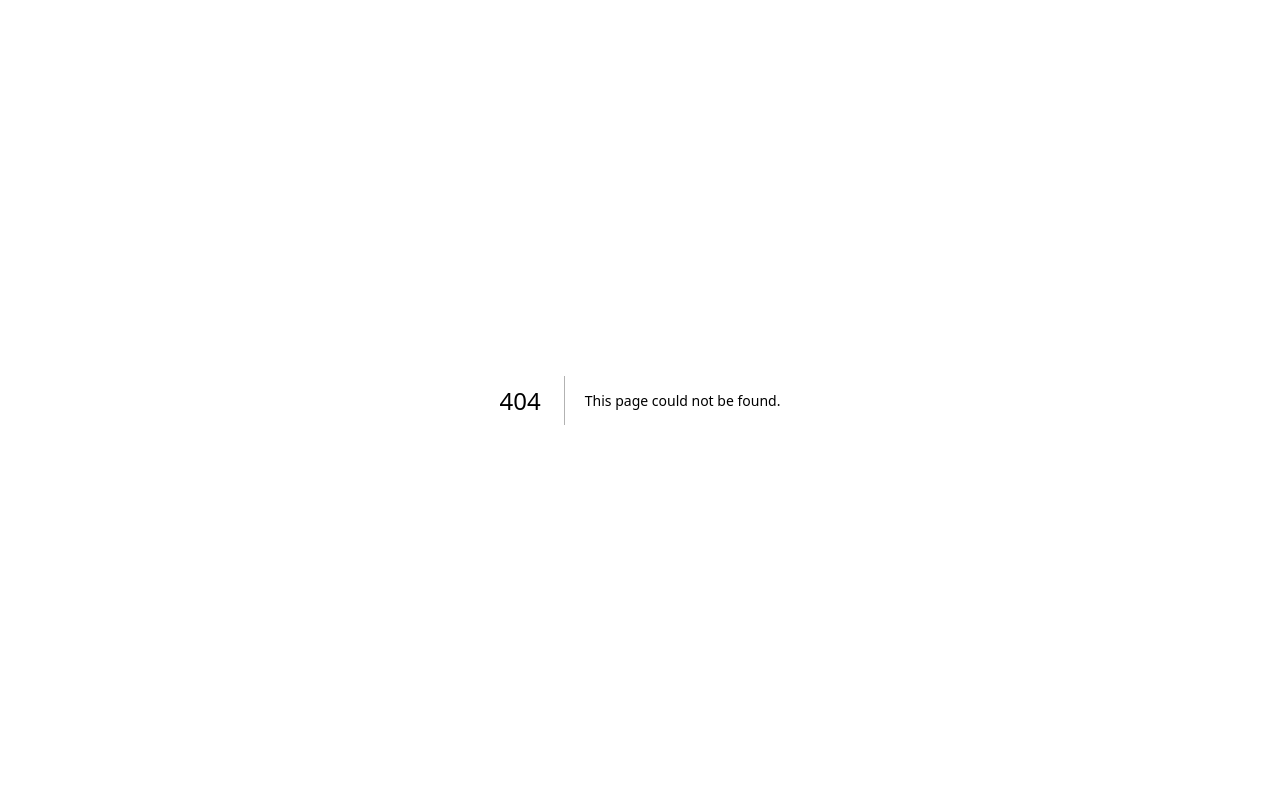
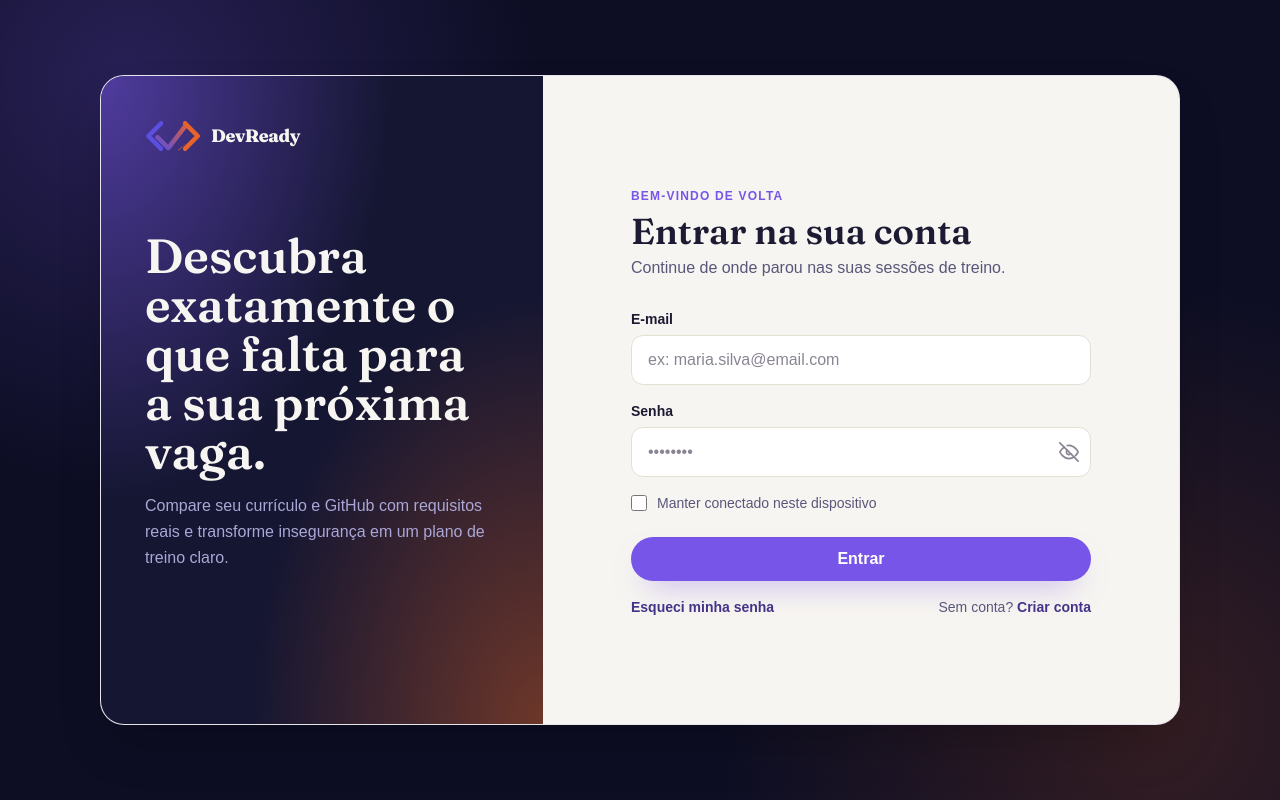
Before and after one commit to juninhos-comunidade/devready, a Next.js app: page /login in a window 1280 px wide. Before the commit this address had no page. Built offline with nearby package versions, Linux system fonts and the light colour scheme.

Commit message:
criação da tela de login, ajuste na validações do cadastro e aplicação da logo

```diff
--- a/app/cadastro/page.tsx
+++ b/app/cadastro/page.tsx
@@ -2,6 +2,8 @@
 
 import { useState } from "react";
 import Link from "next/link";
+import { Logo } from "@/components/Logo";
+import { EyeIcon } from "@/components/EyeIcon";
 
 function StepDots({ step }: { step: 1 | 2 }) {
   // aria-label descreve o passo pra leitor de tela, já que a info aqui é 100% visual (bolinhas/cores)
@@ -17,38 +19,6 @@ function StepDots({ step }: { step: 1 | 2 }) {
         }`}
       />
     </div>
-  );
-}
-
-function EyeIcon({ open }: { open: boolean }) {
-  return open ? (
-    <svg
-      width="20"
-      height="20"
-      viewBox="0 0 24 24"
-      fill="none"
-      stroke="currentColor"
-      strokeWidth="2"
-      strokeLinecap="round"
-      strokeLinejoin="round"
-    >
-      <path d="M1 12s4-8 11-8 11 8 11 8-4 8-11 8-11-8-11-8Z" />
-      <circle cx="12" cy="12" r="3" />
-    </svg>
-  ) : (
-    <svg
-      width="20"
-      height="20"
-      viewBox="0 0 24 24"
-      fill="none"
-      stroke="currentColor"
-      strokeWidth="2"
-      strokeLinecap="round"
-      strokeLinejoin="round"
-    >
-      <path d="M17.94 17.94A10.94 10.94 0 0 1 12 20c-7 0-11-8-11-8a20.3 20.3 0 0 1 5.06-5.94M9.9 4.24A10.4 10.4 0 0 1 12 4c7 0 11 8 11 8a20.3 20.3 0 0 1-3.22 4.44M14.12 14.12a3 3 0 1 1-4.24-4.24" />
-      <path d="M1 1l22 22" />
-    </svg>
   );
 }
 
@@ -194,9 +164,7 @@ export default function Cadastro() {
             backgroundColor: "#151632",
           }}
         >
-          <span className="font-[family-name:var(--font-display)] text-lg font-extrabold tracking-tight">
-            {"</>"} DevReady
-          </span>
+          <Logo />
 
           <div>
             <h1 className="font-[family-name:var(--font-display)] max-w-[420px] text-3xl md:text-5xl leading-[1.02] font-semibold">
@@ -341,7 +309,7 @@ export default function Cadastro() {
                 <div className="mt-4 flex justify-between text-sm text-[#59567a]">
                   <span>
                     Já tem conta?{" "}
-                    <Link href="/" className="font-extrabold text-[#443388]">
+                    <Link href="/login" className="font-extrabold text-[#443388]">
                       Fazer login
                     </Link>
                   </span>
--- /dev/null
+++ b/app/login/page.tsx
@@ -0,0 +1,131 @@
+"use client";
+
+import { useState } from "react";
+import Link from "next/link";
+import { Logo } from "@/components/Logo";
+import { EyeIcon } from "@/components/EyeIcon";
+
+export default function Login() {
+  // "senha visível ou não" é um estadinho simples: começa escondida (false)
+  // e vira true quando a pessoa clica no olhinho, só isso
+  const [showPassword, setShowPassword] = useState(false);
+
+  return (
+    // Mesma "casca" visual do Cadastro (fundo escuro com gradiente + card
+    // claro flutuando no meio) — repetir esse layout em toda tela de
+    // autenticação é o que dá a sensação de "é o mesmo site" pra quem navega
+    <main
+      className="min-h-screen grid place-items-center p-4 md:p-8"
+      style={{
+        backgroundImage:
+          "radial-gradient(circle at 10% 10%, rgba(119,85,232,0.25), transparent 30%), radial-gradient(circle at 90% 90%, rgba(232,100,29,0.18), transparent 32%)",
+        backgroundColor: "#0d0e24",
+      }}
+    >
+      <section className="w-full max-w-[1080px] grid grid-cols-1 overflow-hidden rounded-2xl border border-[#a7a2d9]/20 bg-[#f7f5f1] shadow-2xl sm:rounded-3xl md:min-h-[650px] md:grid-cols-[0.82fr_1.18fr]">
+        <aside
+          className="relative flex flex-col p-8 md:p-11 text-[#f7f5f1] overflow-hidden"
+          style={{
+            backgroundImage:
+              "radial-gradient(120% 120% at 0 0, rgba(119,85,232,0.6), transparent 55%), radial-gradient(120% 120% at 100% 100%, rgba(232,100,29,0.42), transparent 55%)",
+            backgroundColor: "#151632",
+          }}
+        >
+          <Logo />
+
+          {/* sem a citação lá embaixo, essa div não precisa mais do justify-between
+              pra se espalhar pelo aside inteiro — um mt fixo já cria o respiro
+              entre o logo e o título, igual ao print que você mandou */}
+          <div className="mt-12 md:mt-20">
+            <h1 className="font-[family-name:var(--font-display)] max-w-[420px] text-3xl md:text-5xl leading-[1.02] font-semibold">
+              Descubra exatamente o que falta para a sua próxima vaga.
+            </h1>
+            <p className="mt-4 max-w-[380px] text-[#aaa6d6] leading-relaxed">
+              Compare seu currículo e GitHub com requisitos reais e
+              transforme insegurança em um plano de treino claro.
+            </p>
+          </div>
+        </aside>
+
+        <div className="grid place-items-center p-6 md:p-12">
+          <form className="w-full max-w-[460px]">
+            <span className="text-xs font-extrabold tracking-widest text-[#7755e8] uppercase">
+              Bem-vindo de volta
+            </span>
+            <h2 className="font-[family-name:var(--font-display)] mt-1 mb-1 text-2xl md:text-4xl text-[#1d1b33]">
+              Entrar na sua conta
+            </h2>
+            <p className="mb-7 text-[#59567a] leading-relaxed">
+              Continue de onde parou nas suas sessões de treino.
+            </p>
+
+            <div className="grid gap-5 sm:gap-4">
+              <div className="grid gap-1.5">
+                <label htmlFor="email" className="text-sm font-extrabold text-[#1d1b33]">
+                  E-mail
+                </label>
+                <input
+                  id="email"
+                  type="email"
+                  required
+                  placeholder="ex: maria.silva@email.com"
+                  className="w-full rounded-xl border-[1.5px] border-[#e4dfd3] bg-white px-4 py-3 text-[#1d1b33] placeholder:text-[#8b8593] focus:border-[#7755e8] focus:outline-none focus:ring-2 focus:ring-[#7755e8]/30"
+                />
+              </div>
+
+              <div className="grid gap-1.5">
+                <label htmlFor="password" className="text-sm font-extrabold text-[#1d1b33]">
+                  Senha
+                </label>
+                {/* o campo de senha do login não precisa do checklist de regras
+                    (mínimo de caracteres etc.) que colocamos no Cadastro — aqui
+                    a senha já existe, só estamos conferindo, não criando */}
+                <div className="relative">
+                  <input
+                    id="password"
+                    type={showPassword ? "text" : "password"}
+                    required
+                    placeholder="••••••••"
+                    className="w-full rounded-xl border-[1.5px] border-[#e4dfd3] bg-white px-4 py-3 pr-11 text-[#1d1b33] placeholder:text-[#8b8593] focus:border-[#7755e8] focus:outline-none focus:ring-2 focus:ring-[#7755e8]/30"
+                  />
+                  <button
+                    type="button"
+                    onClick={() => setShowPassword((v) => !v)}
+                    aria-label={showPassword ? "Ocultar senha" : "Mostrar senha"}
+                    className="absolute inset-y-0 right-0 flex items-center px-3 text-[#8b8593] hover:text-[#7755e8]"
+                  >
+                    <EyeIcon open={showPassword} />
+                  </button>
+                </div>
+              </div>
+
+              <label className="flex items-center gap-2.5 text-sm text-[#59567a]">
+                <input type="checkbox" className="h-4 w-4" />
+                Manter conectado neste dispositivo
+              </label>
+
+              <button
+                type="submit"
+                className="mt-2 flex min-h-[44px] w-full items-center justify-center gap-2 rounded-full bg-[#7755e8] font-extrabold text-white shadow-[0_14px_32px_-16px_rgba(119,85,232,0.75)] transition hover:-translate-y-0.5 hover:bg-[#6647d1]"
+              >
+                Entrar
+              </button>
+            </div>
+
+            <div className="mt-4 flex flex-col gap-2 text-sm text-[#59567a] sm:flex-row sm:justify-between">
+              <Link href="/esqueci-senha" className="font-extrabold text-[#443388]">
+                Esqueci minha senha
+              </Link>
+              <span>
+                Sem conta?{" "}
+                <Link href="/cadastro" className="font-extrabold text-[#443388]">
+                  Criar conta
+                </Link>
+              </span>
+            </div>
+          </form>
+        </div>
+      </section>
+    </main>
+  );
+}
--- /dev/null
+++ b/components/EyeIcon.tsx
@@ -0,0 +1,35 @@
+// Ícone de "olhinho" pra alternar entre mostrar/esconder a senha digitada.
+// É um componente separado (em vez de um <img>) porque assim dá pra pintar
+// ele com a cor do texto ao redor (stroke="currentColor") e trocar entre os
+// dois desenhos (aberto/fechado) sem precisar carregar dois arquivos de imagem.
+export function EyeIcon({ open }: { open: boolean }) {
+  return open ? (
+    <svg
+      width="20"
+      height="20"
+      viewBox="0 0 24 24"
+      fill="none"
+      stroke="currentColor"
+      strokeWidth="2"
+      strokeLinecap="round"
+      strokeLinejoin="round"
+    >
+      <path d="M1 12s4-8 11-8 11 8 11 8-4 8-11 8-11-8-11-8Z" />
+      <circle cx="12" cy="12" r="3" />
+    </svg>
+  ) : (
+    <svg
+      width="20"
+      height="20"
+      viewBox="0 0 24 24"
+      fill="none"
+      stroke="currentColor"
+      strokeWidth="2"
+      strokeLinecap="round"
+      strokeLinejoin="round"
+    >
+      <path d="M17.94 17.94A10.94 10.94 0 0 1 12 20c-7 0-11-8-11-8a20.3 20.3 0 0 1 5.06-5.94M9.9 4.24A10.4 10.4 0 0 1 12 4c7 0 11 8 11 8a20.3 20.3 0 0 1-3.22 4.44M14.12 14.12a3 3 0 1 1-4.24-4.24" />
+      <path d="M1 1l22 22" />
+    </svg>
+  );
+}
--- /dev/null
+++ b/components/Logo.tsx
@@ -0,0 +1,24 @@
+import Image from "next/image";
+
+// Tentamos antes "esconder" o fundo branco do logo.png com mix-blend-multiply,
+// mas isso escurece as cores por cima de qualquer fundo colorido — o roxo e o
+// laranja perdiam o brilho. A solução certa é usar uma versão do ícone com
+// fundo já transparente de verdade (public/logo-icon.png, recortado a partir
+// do logo.png original), e escrever "DevReady" como texto normal do site ao
+// lado — assim as cores saem vivas, do jeito que aparecem no design original.
+export function Logo() {
+  return (
+    <div className="flex items-center gap-2.5">
+      <Image
+        src="/logo-icon.png"
+        alt=""
+        width={744}
+        height={425}
+        className="h-8 w-auto"
+      />
+      <span className="font-[family-name:var(--font-display)] text-lg font-extrabold tracking-tight">
+        DevReady
+      </span>
+    </div>
+  );
+}
```
Also changed, not shown: public/logo-icon.png (added), public/logo.png (added).
